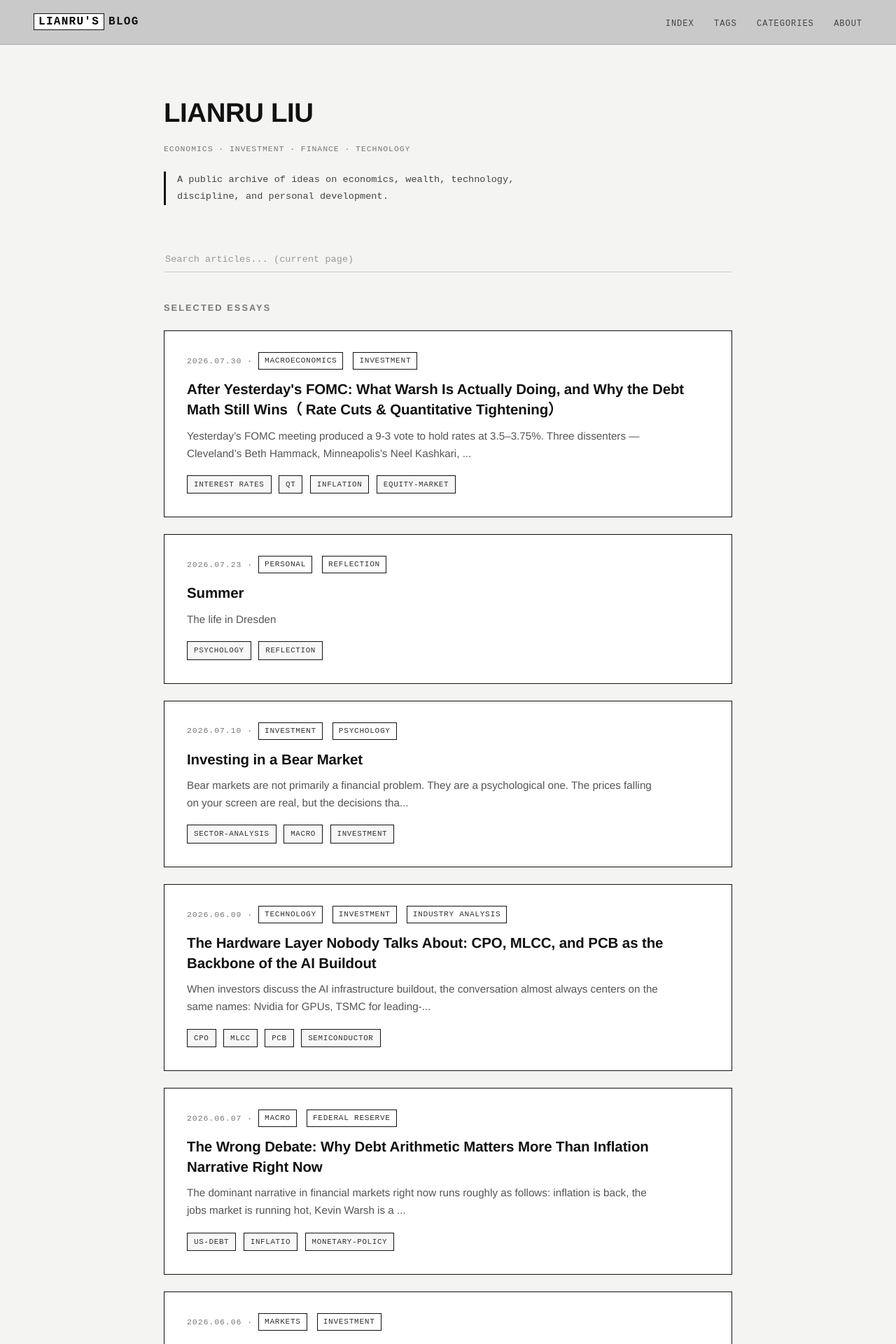
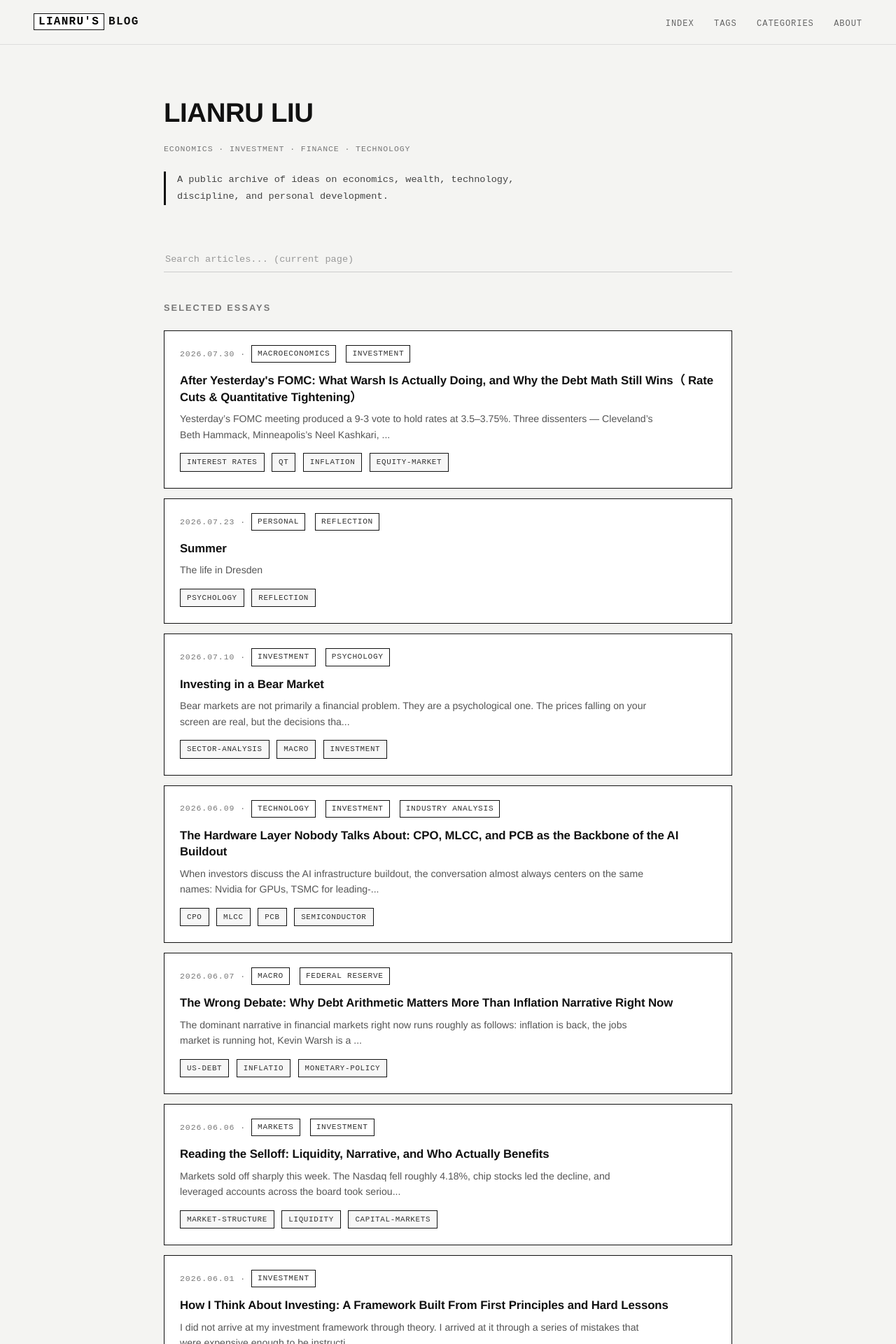
Before and after one commit to LianruLiu/LianruLiu.github.io, a Jekyll site: the page built from index.html, in a window 1280 px wide. Shown: the top 1920 px of the page at 70% size. Built offline with Jekyll 4.4.1, drawn with Linux system fonts in a browser that asks for light colours; the list of posts is cut into pages by our own code.

Commit message:
Update default.html

```diff
--- a/_layouts/default.html
+++ b/_layouts/default.html
@@ -48,13 +48,13 @@
     }
 
     header {
-      background: #c9c9c9;
+      background: var(--bg);
       color: #111;
       padding: 18px 48px;
       display: flex;
       justify-content: space-between;
       align-items: center;
-      border-bottom: 1px solid #a8a8a8;
+      border-bottom: 1px solid #ddd;
     }
 
     .logo {
@@ -78,7 +78,7 @@
     }
 
     .nav-menu a {
-      color: #444;
+      color: #666;
       text-decoration: none;
       margin-left: 24px;
       font-family: "Courier New", monospace;
@@ -88,7 +88,7 @@
     }
 
     .nav-menu a:hover {
-      color: #000;
+      color: #111;
     }
 
     .container {
@@ -100,11 +100,13 @@
     }
 
     .intro-box {
+      position: relative;
       border: none;
       background: transparent;
       padding: 0 0 24px;
       margin-bottom: 36px;
       box-shadow: none;
+      overflow: visible;
     }
 
     .intro-box h1 {
@@ -116,6 +118,28 @@
       font-size: 1.2rem;
       letter-spacing: 0.04em;
       margin-bottom: 18px;
+    }
+
+    .hero-decor {
+      position: absolute;
+      top: -30px;
+      right: 0;
+      width: 200px;
+      height: 130px;
+      opacity: 0.5;
+      pointer-events: none;
+      z-index: 0;
+    }
+
+    .hero-poem {
+      font-family: Georgia, "Noto Serif SC", serif;
+      font-style: italic;
+      font-weight: 400;
+      font-size: 0.8rem;
+      color: #bbb;
+      text-transform: lowercase;
+      margin-top: 14px;
+      line-height: 1.8;
     }
 
     .intro-quote {
@@ -180,23 +204,23 @@
     .post-card {
       background: var(--card);
       border: 1px solid #111;
-      padding: 30px 32px;
-      margin-bottom: 24px;
+      padding: 20px 22px;
+      margin-bottom: 14px;
       cursor: pointer;
       transition: transform 0.18s ease, box-shadow 0.18s ease;
     }
 
     .post-card:hover {
       transform: translate(-2px, -2px);
-      box-shadow: 6px 6px 0 #111;
+      box-shadow: 5px 5px 0 #111;
     }
 
     .post-title {
-      font-size: 1.28rem;
+      font-size: 1.05rem;
       line-height: 1.4;
       font-weight: 800;
       letter-spacing: -0.005em;
-      margin-bottom: 10px;
+      margin-bottom: 8px;
     }
 
     .post-title a,
@@ -209,13 +233,13 @@
 
     .post-excerpt {
       color: #555;
-      font-size: 0.95rem;
-      line-height: 1.65;
+      font-size: 0.88rem;
+      line-height: 1.6;
       max-width: 680px;
     }
 
     .post-card .tag-list {
-      margin-top: 16px;
+      margin-top: 12px;
     }
 
     .article {
@@ -365,6 +389,10 @@
         margin-bottom: 28px;
       }
 
+      .hero-decor {
+        display: none;
+      }
+
       .article {
         padding: 32px 24px;
         box-shadow: 6px 6px 0 #111;
@@ -375,7 +403,7 @@
       }
 
       .post-title {
-        font-size: 1.1rem;
+        font-size: 0.92rem;
       }
     }
     /* ===== Heading Fix ===== */
```
